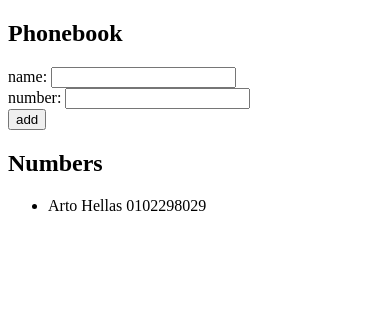
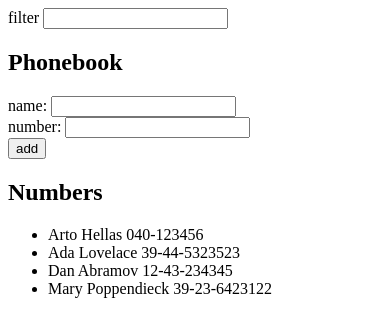
Before and after one commit to yasiradn/FSO2020, a React (Create React App) app in the folder part2/phonebook/my-app/: page / in a window 390 px wide. Shown: the top 336 px of the page. Built offline with nearby package versions, Linux system fonts and the light colour scheme; the HTML template or start-up script is replaced by a standard one.

Commit message:
2.9*: The Phonebook Step4+2.10: Step5

```diff
--- a/part2/phonebook/my-app/src/App.js
+++ b/part2/phonebook/my-app/src/App.js
@@ -1,12 +1,19 @@
 import React, { useState } from 'react'
 import Person from './component/Person'
+import Filter from './component/Filter'
+import PersonForm from './component/PersonForm'
+
 
 const App = () => {
-  const [ persons, setPersons] = useState([
-    { name: 'Arto Hellas', number: '0102298029' }
+  const [persons, setPersons] = useState([
+    { name: 'Arto Hellas', number: '040-123456' },
+    { name: 'Ada Lovelace', number: '39-44-5323523' },
+    { name: 'Dan Abramov', number: '12-43-234345' },
+    { name: 'Mary Poppendieck', number: '39-23-6423122' }
   ])
   const [ newName, setNewName ] = useState('')
   const [ newNumber, setNewNumber ] = useState('')
+  const [ filterContact, setFilterName ] = useState('')
 
   const addName = (event) => {
     event.preventDefault()
@@ -36,24 +43,30 @@ const App = () => {
       setNewNumber(e.target.value)
     }
   }
-
-  const getPerson = persons.map((person,i)=> <Person key={i} person={person}/> )
+  const handleFilter = (e) => {
+    if(e.type === 'change') {
+      setFilterName(e.target.value)
+    }
+  }
+  const hasMatch = persons.some(item => item.name.toLowerCase().trim() === filterContact.toLocaleLowerCase().trim()) ? persons.find(( {name}) => name.toLowerCase() === filterContact.toLowerCase()) : ''
+  /**
+   * Filtering - Unless it finds the exact match it will show all avilable numbers
+   */
+  const getFilteredContact = hasMatch === '' ? persons.map((person,i)=> <Person key={i} person={person}/> ):<Person person={hasMatch}/>
   return (
     <div>
+      <Filter value = {filterContact} onChange={handleFilter}/>
       <h2>Phonebook</h2>
-      <form onSubmit={addName}>
-        <div>
-          name: <input value ={newName} onChange={handleNameChange} />
-          <div>number: <input onChange={handleNumberChange} /></div>
-        </div>
-        <div>
-          <button type="submit">add</button>
-        </div>
-      </form>
-
+      <PersonForm
+      addName = {addName}
+      newName = {newName}
+      newNumber ={newNumber}
+      handleNameChange = {handleNameChange}
+      handleNumberChange = {handleNumberChange}
+      />
       <h2>Numbers</h2>
       <ul>
-        {getPerson}
+        {getFilteredContact}
       </ul>
     </div>
   )
--- /dev/null
+++ b/part2/phonebook/my-app/src/component/Filter.js
@@ -0,0 +1,12 @@
+import React from 'react'
+
+const Filter = ({ value, onChange }) => {
+
+  return (
+    <div>
+      filter <input value = {value} onChange={onChange} />
+    </div>
+  )
+}
+
+export default Filter
--- /dev/null
+++ b/part2/phonebook/my-app/src/component/PersonForm.js
@@ -0,0 +1,17 @@
+import React from 'react'
+
+const PersonForm = ({ addName, newName, newNumber, handleNameChange, handleNumberChange }) => {
+  return (
+    <form onSubmit={addName}>
+    <div>
+      name: <input value ={newName} onChange={handleNameChange} />
+      <div>number: <input value ={newNumber} onChange={handleNumberChange} /></div>
+    </div>
+    <div>
+      <button type="submit">add</button>
+    </div>
+  </form>
+  )
+}
+
+export default PersonForm
```
